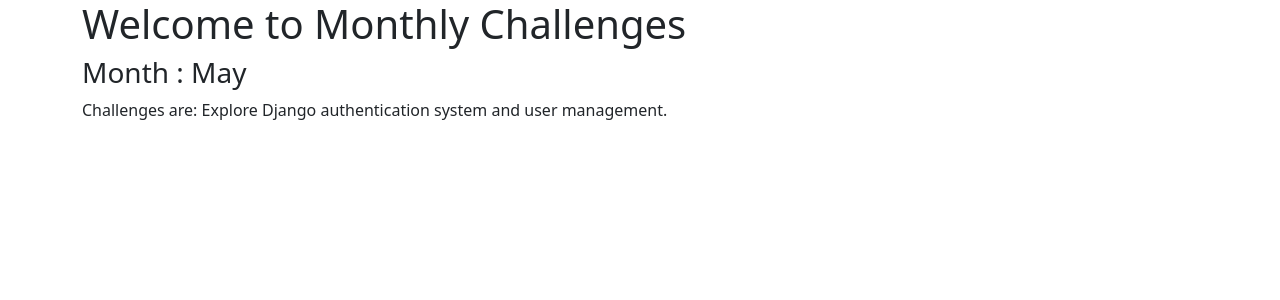
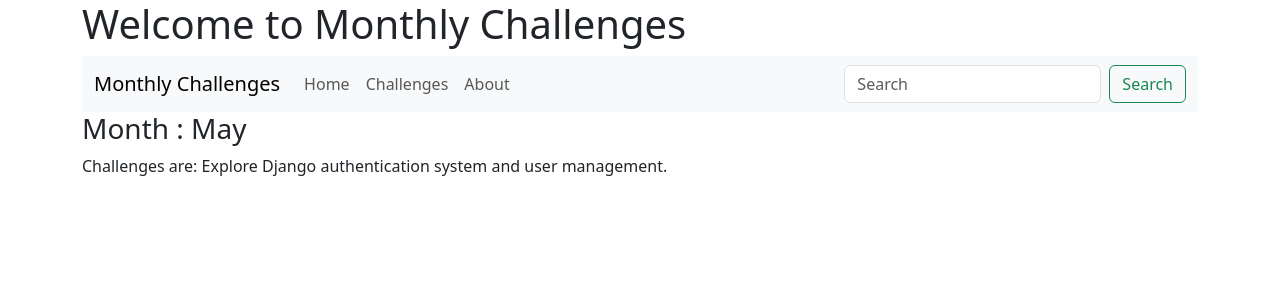
Before and after one commit to DeepaJain29/montly_challenges, a Django app: page /challenges/may/ in a window 1280 px wide. Shown: the top 300 px of the page. Run offline with Django 5.2, Linux system fonts and the light colour scheme.

Commit message:
update views and urls 3

```diff
--- /dev/null
+++ b/challenges/templates/challenges/includes/headers.html
@@ -0,0 +1,26 @@
+<!-- Navbar -->
+<nav class="navbar navbar-expand-lg navbar-light bg-light">
+    <div class="container-fluid">
+        <a class="navbar-brand" href="#">Monthly Challenges</a>
+        <button class="navbar-toggler" type="button" data-bs-toggle="collapse" data-bs-target="#navbarNav" aria-controls="navbarNav" aria-expanded="false" aria-label="Toggle navigation">
+            <span class="navbar-toggler-icon"></span>
+        </button>
+        <div class="collapse navbar-collapse" id="navbarNav">
+            <ul class="navbar-nav me-auto">
+                <li class="nav-item">
+                    <a class="nav-link" href="{% url 'index' %}">Home</a>
+                </li>
+                <li class="nav-item">
+                    <a class="nav-link" href="/challenges/">Challenges</a>
+                </li>
+                <li class="nav-item">
+                    <a class="nav-link" href="#">About</a>
+                </li>
+            </ul>
+            <form class="d-flex">
+                <input class="form-control me-2" type="search" placeholder="Search" aria-label="Search">
+                <button class="btn btn-outline-success" type="submit">Search</button>
+            </form>
+        </div>
+    </div>
+</nav>
--- a/challenges/templates/challenges/index.html
+++ b/challenges/templates/challenges/index.html
@@ -1,18 +1,20 @@
-<!DOCTYPE html>
-<html lang="en">
-<head>
-    <meta charset="UTF-8">
-    <meta name="viewport" content="width=device-width, initial-scale=1.0">
-    <title>{% block title %}Monthly Challenges{% endblock %}</title>
-    <link href="https://cdn.jsdelivr.net/npm/bootstrap@5.3.3/dist/css/bootstrap.min.css" rel="stylesheet" integrity="sha384-QWTKZyjpPEjISv5WaRU9OFeRpok6YctnYmDr5pNlyT2bRjXh0JMhjY6hW+ALEwIH" crossorigin="anonymous">
-</head>
-<body>
-    <div class="container">
-        <h1>Welcome to Monthly Challenges</h1>
+{% extends "base.html" %}
+
+
+{% include "challenges/includes/headers.html" %}
         {% block content %}
+
         <h2>Select a Month:</h2>
+        {% comment %} <ul class="list-group">
+            {% for mon in challenges.keys %}
+                <li class="list-group-item">
+                    <a href="{% url 'month' mon %}">{{ mon | capfirst }}</a>
+                </li>
+            {% endfor %}
+        </ul> {% endcomment %}
+
         <ul class="list-group">
-            {% for mon in challenges.keys %}
+            {% for mon in months %}
                 <li class="list-group-item">
                     <a href="{% url 'month' mon %}">{{ mon | capfirst }}</a>
                 </li>
@@ -20,8 +22,3 @@
         </ul>
 
         {% endblock %}
-
-        <script src="https://cdn.jsdelivr.net/npm/bootstrap@5.3.3/dist/js/bootstrap.bundle.min.js" integrity="sha384-YvpcrYf0tY3lHB60NNkmXc5s9fDVZLESaAA55NDzOxhy9GkcIdslK1eN7N6jIeHz" crossorigin="anonymous"></script>
-    </div>
-</body>
-</html>
--- a/challenges/templates/challenges/month.html
+++ b/challenges/templates/challenges/month.html
@@ -1,9 +1,16 @@
-{% extends "challenges/index.html" %}
 
+{% extends "base.html" %}
+{% comment %} {% extends "challenges/index.html" %} {% endcomment %}
 {% block title %}
 {{ month | capfirst }} Challenge
 {% endblock title %}
 {% block content %}
+{% include "challenges/includes/headers.html" %}
   <h3>Month : {{ month | capfirst}}</h3>
-  <div>Challenges are: {{ challenge }}</div>
+  {% if not challenge %}
+    <div>There is no challenge for {{ month | capfirst}}!</div>
+  {% else %}
+    <div>Challenges are: {{ challenge }}</div>
+  {% endif %}
+
 {% endblock %}
--- a/challenges/views.py
+++ b/challenges/views.py
@@ -14,13 +14,17 @@ challenges = {
         'september': 'Implement real-time features using Django channels.',
         'october': 'Optimize Django applications for performance and security.',
         'november': 'Learn Django testing with pytest and Django’s test framework.',
-        'december': 'Build a full-fledged project using everything learned in Django.'
+        'december': 'Build a full-fledged project using everything learned in Django.',
+        'hola' : None,
     }
 
 def index(request):
-    challenges_cap = {month: challenge for month, challenge in challenges.items()}
+    # challenges_cap = {month: challenge for month, challenge in challenges.items()}
     # return render(request,'challenges/index.html', {'challenges': challenges_cap})
-    return render(request,'challenges/index.html', {'challenges': challenges})
+    # return render(request,'challenges/index.html', {'challenges': challenges})
+    months = list(challenges.keys())
+    return render(request,'challenges/index.html', {'months': months})
+
 
 def month_by_int(request, month=1):
     month = int(month)-1
@@ -35,8 +39,14 @@ def month_by_int(request, month=1):
 
 def month(request, month=None):
     month = month.lower()
-    challenge_text = challenges.get(month, None)
-    if challenge_text:
-        return render(request, 'challenges/month.html', {'challenge': challenge_text, 'month': month})
-    else:
+    challenge_text = challenges.get(month, "not_found")
+    print(challenge_text)
+    if challenge_text == "not_found":
         return HttpResponse(f"Invalid month: {month.capitalize()}. Please enter a valid month.", status=404)
+    return render(request, 'challenges/month.html', {'challenge': challenge_text, 'month': month})
+    # if challenge_text:
+    # try:
+    #     return render(request, 'challenges/month.html', {'challenge': challenge_text, 'month': month})
+    # # else:
+    # except:
+    #     return HttpResponse(f"Invalid month: {month.capitalize()}. Please enter a valid month.", status=404)
--- a/monthly_challenges/settings.py
+++ b/monthly_challenges/settings.py
@@ -55,7 +55,7 @@ ROOT_URLCONF = 'monthly_challenges.urls'
 TEMPLATES = [
     {
         'BACKEND': 'django.template.backends.django.DjangoTemplates',
-        'DIRS': [],
+        'DIRS': ['templates/'],
         'APP_DIRS': True,
         'OPTIONS': {
             'context_processors': [
--- /dev/null
+++ b/templates/base.html
@@ -0,0 +1,17 @@
+<!DOCTYPE html>
+<html lang="en">
+<head>
+    <meta charset="UTF-8">
+    <meta name="viewport" content="width=device-width, initial-scale=1.0">
+    <title>{% block title %}Monthly Challenges{% endblock %}</title>
+    <link href="https://cdn.jsdelivr.net/npm/bootstrap@5.3.3/dist/css/bootstrap.min.css" rel="stylesheet" integrity="sha384-QWTKZyjpPEjISv5WaRU9OFeRpok6YctnYmDr5pNlyT2bRjXh0JMhjY6hW+ALEwIH" crossorigin="anonymous">
+</head>
+<body>
+    <div class="container">
+        <h1>Welcome to Monthly Challenges</h1>
+        {% block content %}{% endblock %}
+    </div>
+
+    <script src="https://cdn.jsdelivr.net/npm/bootstrap@5.3.3/dist/js/bootstrap.bundle.min.js" integrity="sha384-YvpcrYf0tY3lHB60NNkmXc5s9fDVZLESaAA55NDzOxhy9GkcIdslK1eN7N6jIeHz" crossorigin="anonymous"></script>
+</body>
+</html>
```
